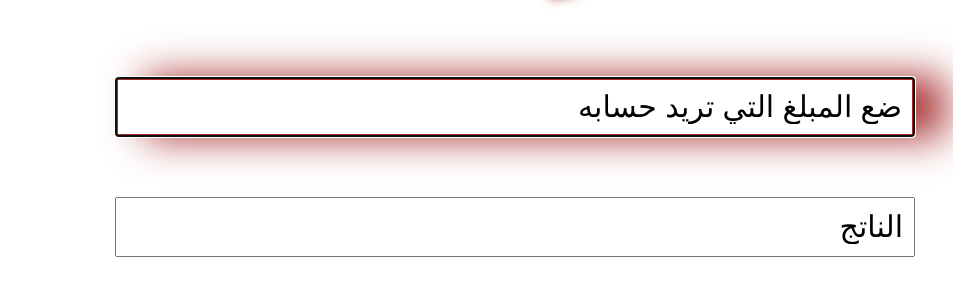
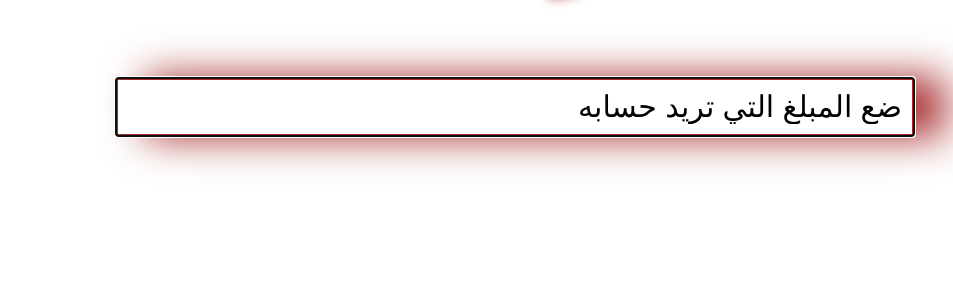
Before and after one commit to MohamedElsagan/zakat_elmal, a plain HTML site: page index.html in a window 1280 px wide. Shown: the part 145-428 px from the top of the page, without its empty margins (327-1280 px from the left). Drawn offline with Linux system fonts and the light colour scheme.

Commit message:
Update index.html

```diff
--- a/index.html
+++ b/index.html
@@ -16,9 +16,7 @@
         <div class="inputdiv">
             <input type="text" name="" id="inputnum" placeholder="ضع المبلغ التي تريد حسابه">
         </div>
-        <div class="outputdiv">
-            <input type="text" name="" id="outputnum" placeholder="الناتج" readonly>
-        </div>
+
     </div>
     <script src="main.js"></script>
 
```
